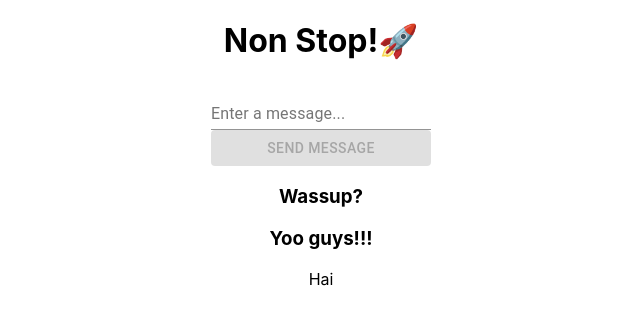
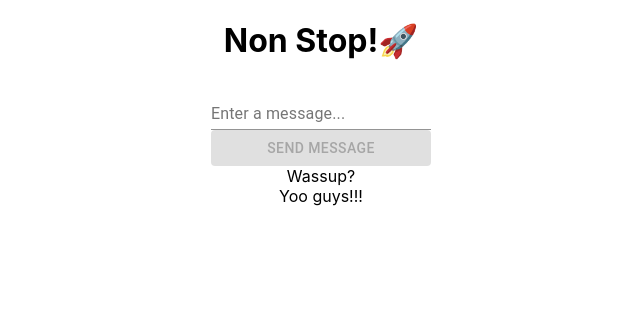
Before and after one commit to kevinjacob2001/NonStop-ChatApp, a React (Create React App) app: page / in a window 1280 px wide. Shown: the top 324 px of the page, without its empty margins (319-959 px from the left). Built offline with nearby package versions, Linux system fonts and the light colour scheme.

Commit message:
passed the dummy message as props

```diff
--- a/src/App.js
+++ b/src/App.js
@@ -31,12 +31,13 @@ function App() {
         <Button variant="contained" color="primary" disabled={!input} onClick={sendMessage}> Send message</Button>
       </FormControl>
 
-         {messages.map((message)=>{
-              return(
-              <h3>{message}</h3>
-              )
-        })}
-        <Message/>
+         {
+         messages.map((message)=>(
+              <Message message={message}/>
+         )
+          )
+          }
+
 
       </form>
 
--- a/src/Components/Message.jsx
+++ b/src/Components/Message.jsx
@@ -1,10 +1,10 @@
 import React from 'react';
 
 
-function Message(){
+function Message(props){
     return(
         <div>
-            Hai
+           {props.message}
         </div>
     )
 }
```
